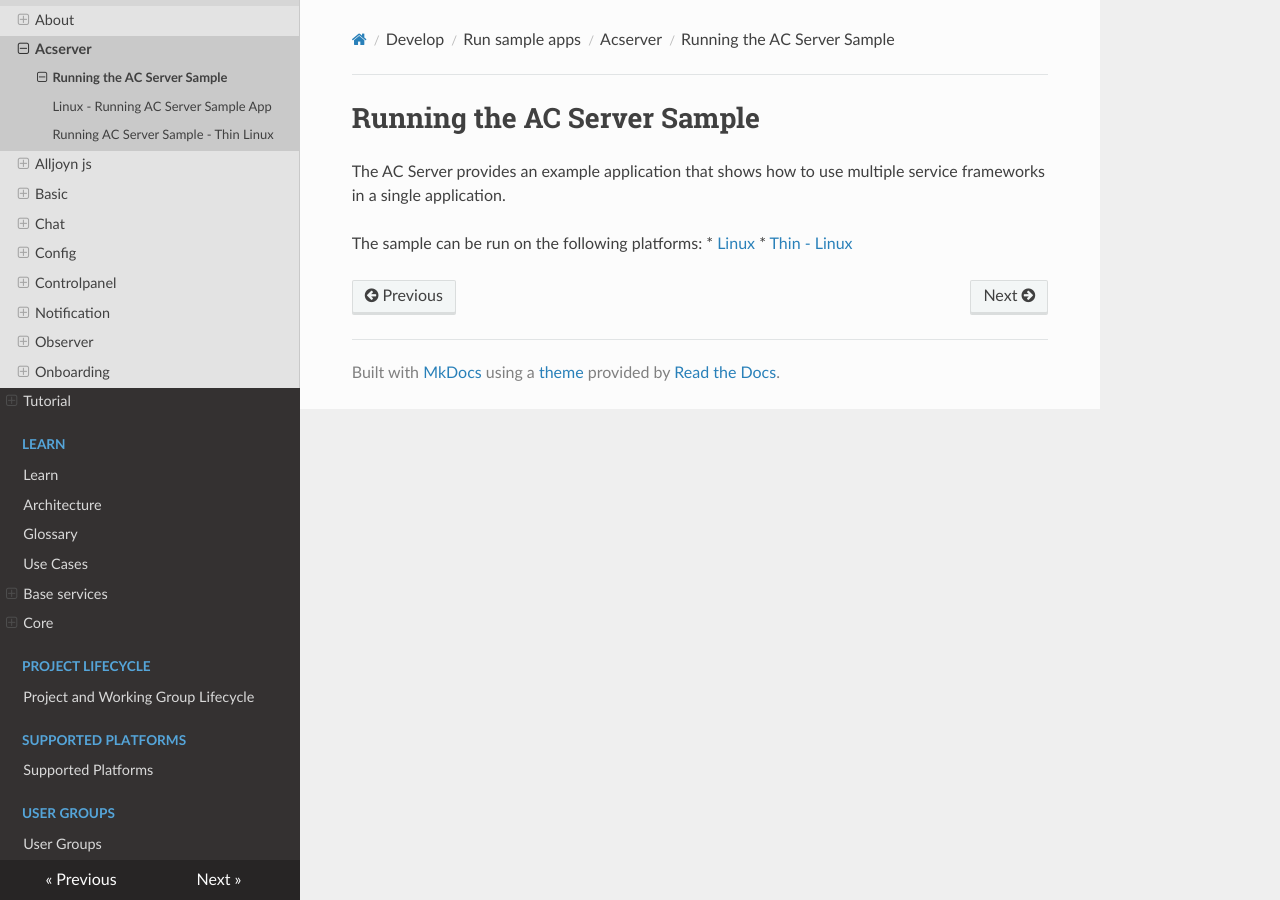
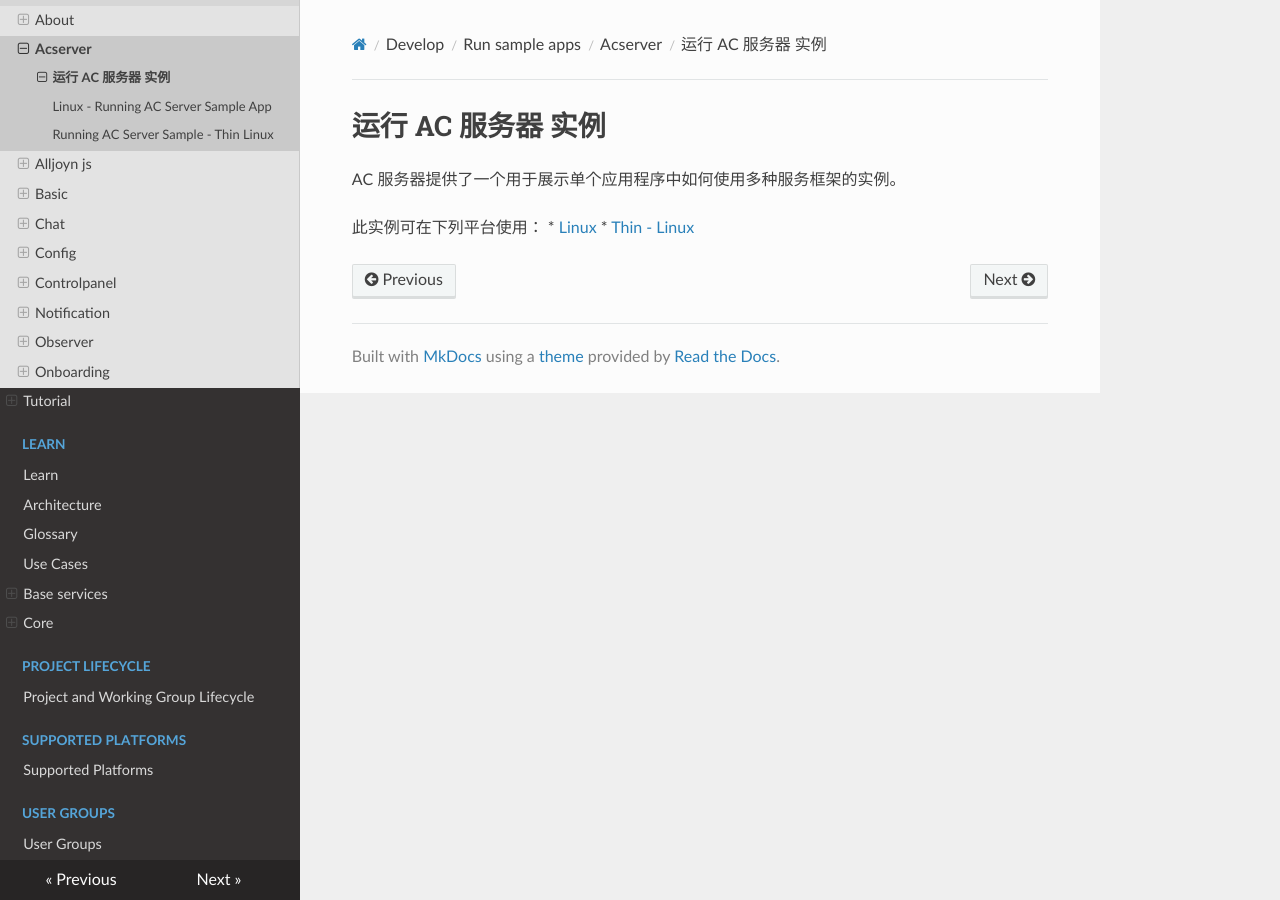
Before and after one commit to smart-conn/alljoyn-zh, an MkDocs documentation site: the page built from docs/develop/run-sample-apps/acserver/index.md, in a window 1280 px wide. Built offline with MkDocs 1.6.1, drawn with Linux system fonts in a browser that asks for light colours; nearby versions of some CDN libraries.

Commit message:
Update index.md

```diff
--- a/docs/develop/run-sample-apps/acserver/index.md
+++ b/docs/develop/run-sample-apps/acserver/index.md
@@ -1,8 +1,7 @@
-# Running the AC Server Sample
+# 运行 AC 服务器 实例
+AC 服务器提供了一个用于展示单个应用程序中如何使用多种服务框架的实例。
 
-The AC Server provides an example application that shows how to use multiple service frameworks in a single application.
-
-The sample can be run on the following platforms:
+此实例可在下列平台使用：
 * [Linux][linux]
 * [Thin - Linux][thin-linux]
 
```
